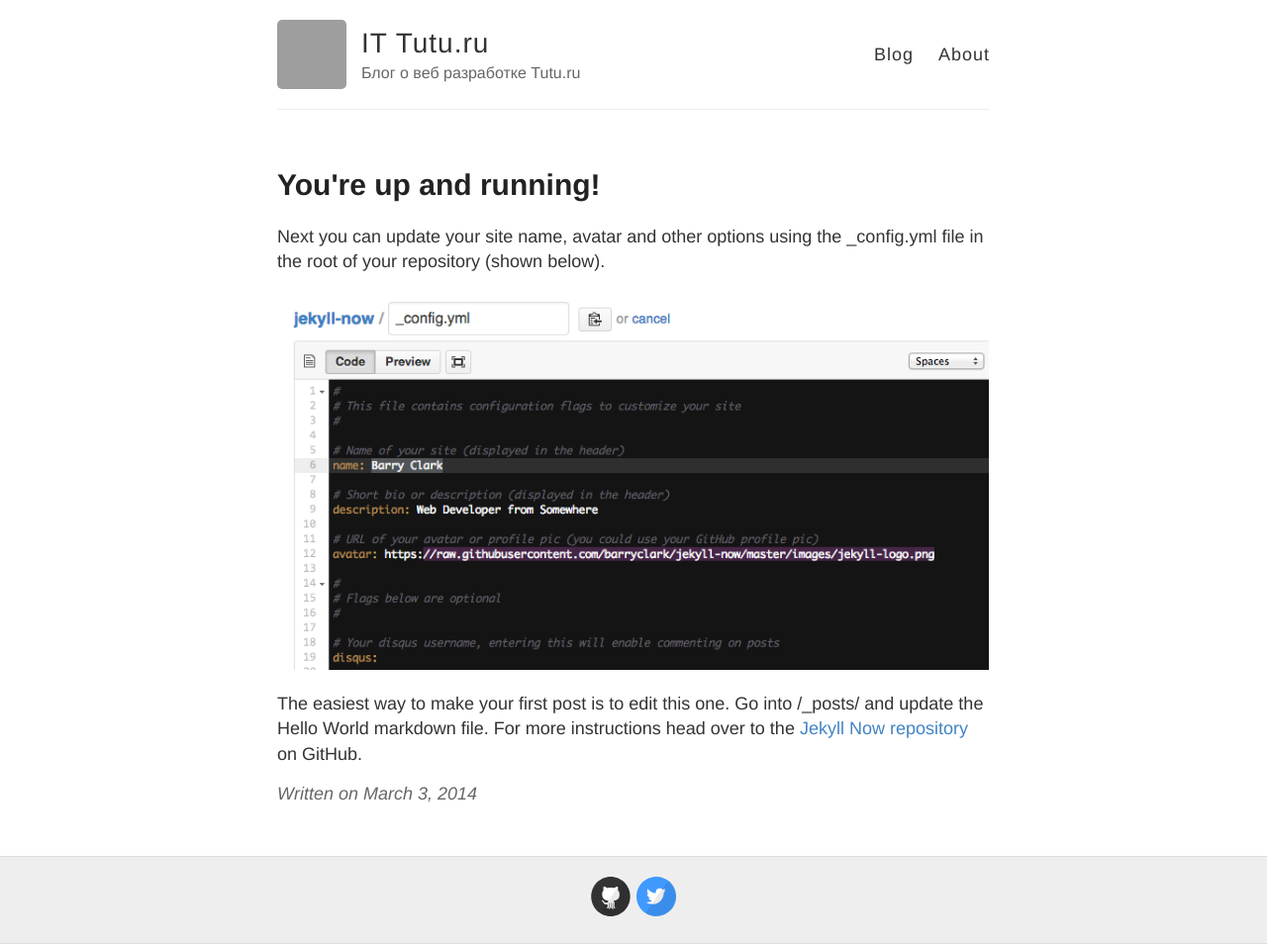
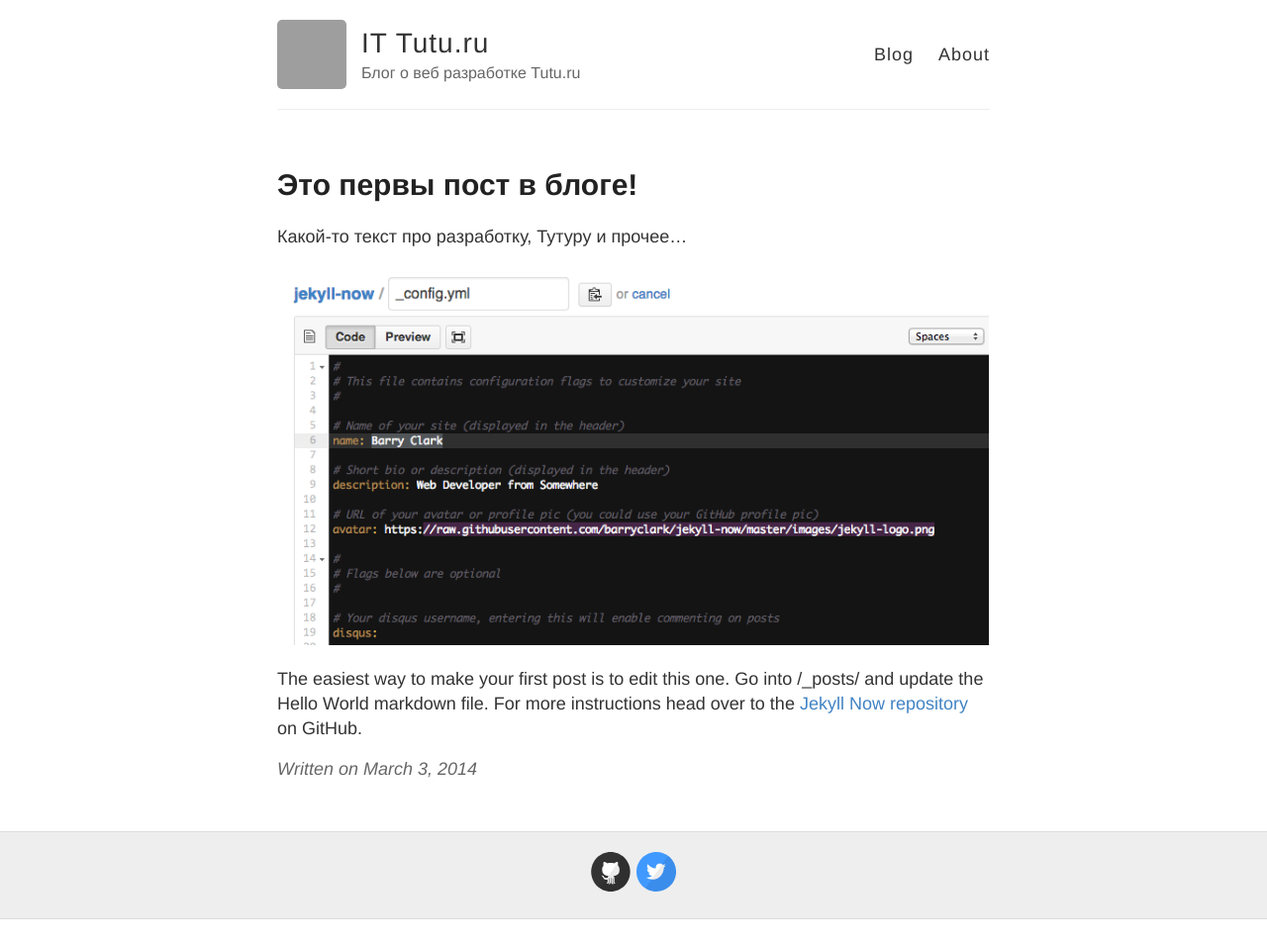
Before and after one commit to tutu-ru/tutu-ru.github.io, a Jekyll site: the page built from _posts/2014-3-3-Hello-World.md, in a window 1280 px wide. Shown: the whole page at 99% size. Built offline with Jekyll 4.4.1, drawn with Linux system fonts in a browser that asks for light colours; after the commit the page ends 929 px from its top, so only the background shows below that; grey boxes are pictures that could not be loaded.

Commit message:
Update 2014-3-3-Hello-World.md

```diff
--- a/_posts/2014-3-3-Hello-World.md
+++ b/_posts/2014-3-3-Hello-World.md
@@ -1,9 +1,10 @@
 ---
 layout: post
-title: You're up and running!
+title: Это первы пост в блоге!
 ---
 
-Next you can update your site name, avatar and other options using the _config.yml file in the root of your repository (shown below).
+Какой-то текст про разработку, Тутуру и прочее...
+
 
 ![_config.yml]({{ site.baseurl }}/images/config.png)
 
```
